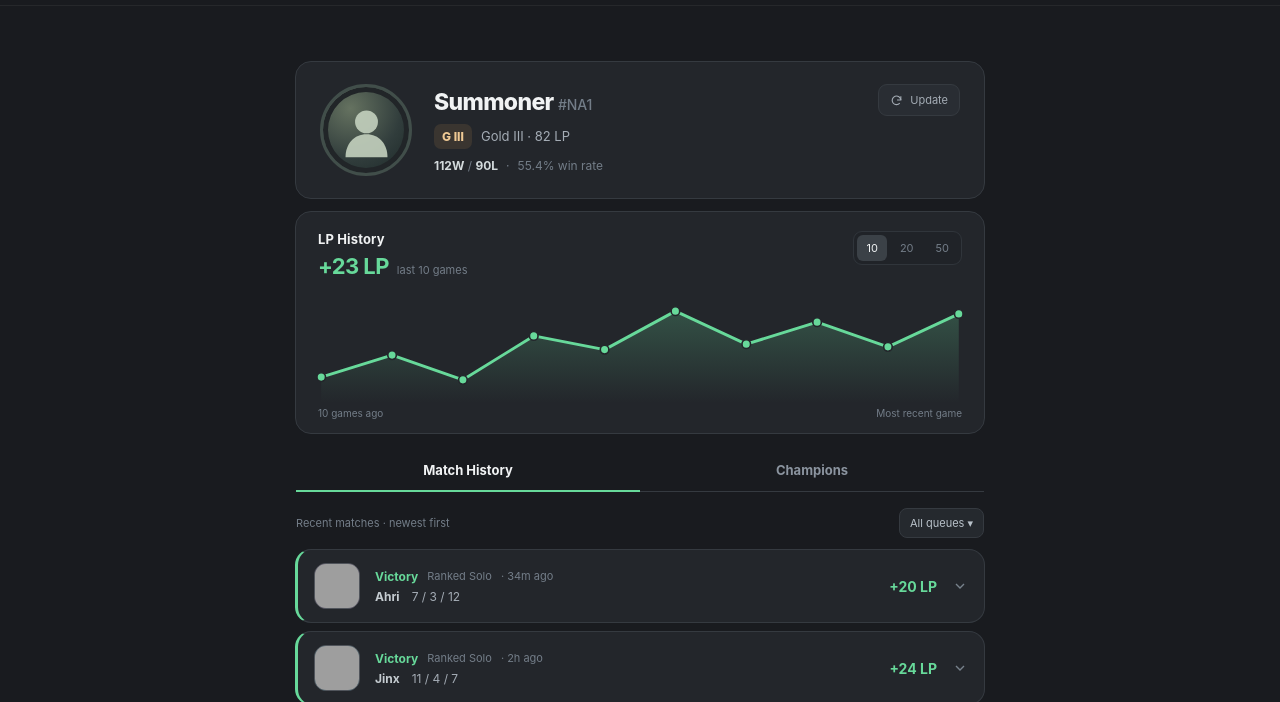
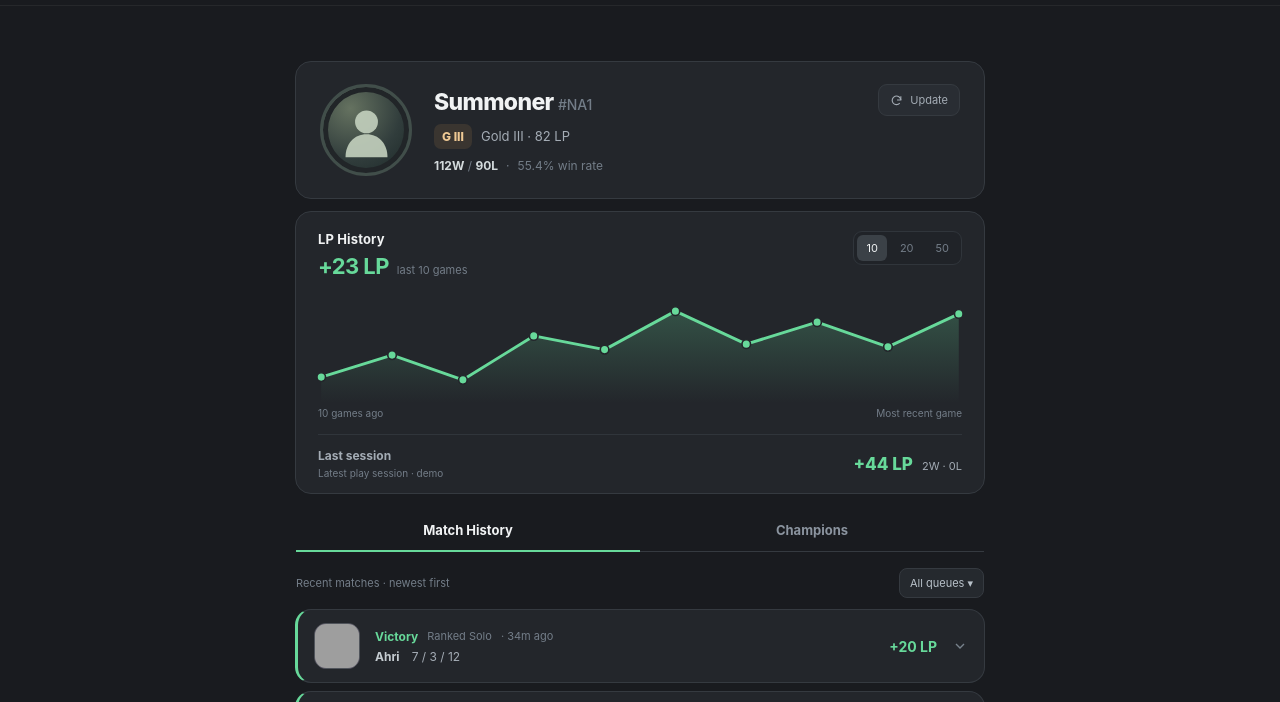
Before and after one commit to dawsonkuy/riftmax, a plain HTML site: page riftmax/index.html in a window 1280 px wide. Shown: the part 78-780 px from the top of the page. Drawn offline with Linux system fonts and the light colour scheme; grey boxes are pictures that could not be loaded.

Commit message:
Show demo last-session LP and record in profile graph panel

```diff
--- a/riftmax/index.html
+++ b/riftmax/index.html
@@ -68,6 +68,13 @@
     .chart { margin: 9px -6px 0; height: 115px; position: relative; }
     .chart svg { width: 100%; height: 100%; overflow: visible; display: block; }
     .chart-labels { margin-top: 4px; display: flex; justify-content: space-between; color: var(--muted); font-size: 10px; }
+    .last-session { display: flex; justify-content: space-between; align-items: center; gap: 12px; margin-top: 15px; padding-top: 13px; border-top: 1px solid var(--subtle-line); }
+    .last-session-label { font-size: 12px; font-weight: 700; color: var(--secondary); }
+    .last-session-note { color: var(--muted); font-size: 10px; margin-top: 4px; }
+    .last-session-stats { display: flex; align-items: baseline; justify-content: flex-end; flex-wrap: wrap; gap: 9px; text-align: right; }
+    .last-session-lp { font-size: 17px; font-weight: 800; color: var(--green); }
+    .last-session-lp.negative { color: var(--red); }
+    .last-session-record { font-size: 11px; color: var(--secondary); }
     .content-tabs { display: flex; align-items: stretch; gap: 0; border-bottom: 1px solid var(--line); margin: 28px 1px 16px; }
     .tab { flex: 1 1 50%; min-width: 0; text-align: center; background: none; border: none; border-bottom: 2px solid transparent; padding: 0 12px 12px; margin-bottom: -1px; color: #8b949f; font-size: 13px; font-weight: 650; }
     .tab.active { color: var(--text); border-color: var(--green); }
@@ -192,6 +199,10 @@
       </div>
       <div class="chart"><svg id="lp-chart" viewBox="0 0 640 110" role="img" aria-label="Illustrative LP graph over recent games" preserveAspectRatio="none"><defs><linearGradient id="chart-fill" x1="0" y1="0" x2="0" y2="1"><stop offset="0%" stop-color="#67d99a" stop-opacity=".24"/><stop offset="100%" stop-color="#67d99a" stop-opacity="0"/></linearGradient></defs><path id="chart-area" fill="url(#chart-fill)"/><path id="chart-line" fill="none" stroke="#67d99a" stroke-width="2.8" stroke-linecap="round" stroke-linejoin="round"/><g id="chart-points"></g></svg></div>
       <div class="chart-labels"><span id="chart-start">10 games ago</span><span>Most recent game</span></div>
+      <div class="last-session" aria-label="Last play session LP change (illustrative)">
+        <div><div class="last-session-label">Last session</div><div class="last-session-note">Latest play session · demo</div></div>
+        <div class="last-session-stats"><strong class="last-session-lp" id="last-session-lp">+44 LP</strong><span class="last-session-record" id="last-session-record">2W · 0L</span></div>
+      </div>
     </section>
     <div class="content-tabs" role="tablist" aria-label="Profile sections"><button role="tab" id="tab-matches" aria-selected="true" class="tab active">Match History</button><button role="tab" id="tab-champions" aria-selected="false" class="tab">Champions</button></div>
     <section id="matches-view" role="tabpanel" aria-labelledby="tab-matches">
```
